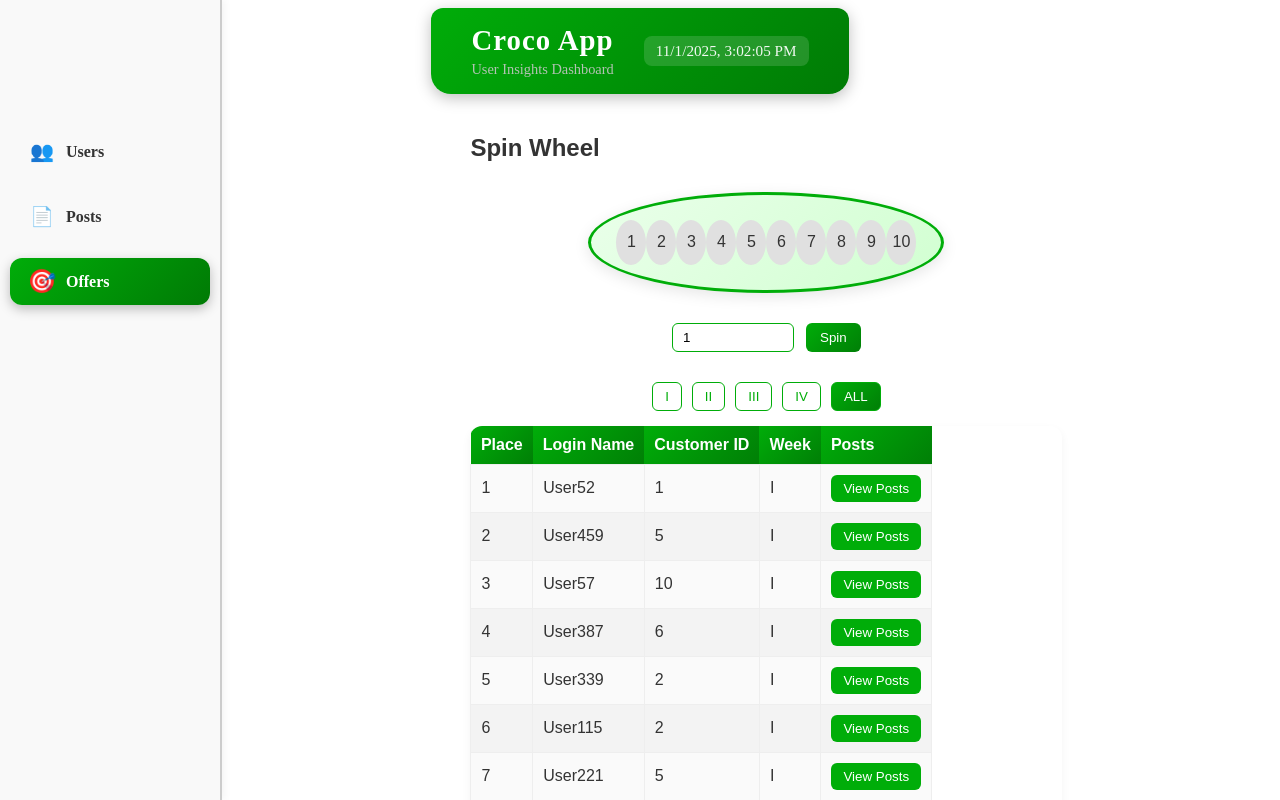
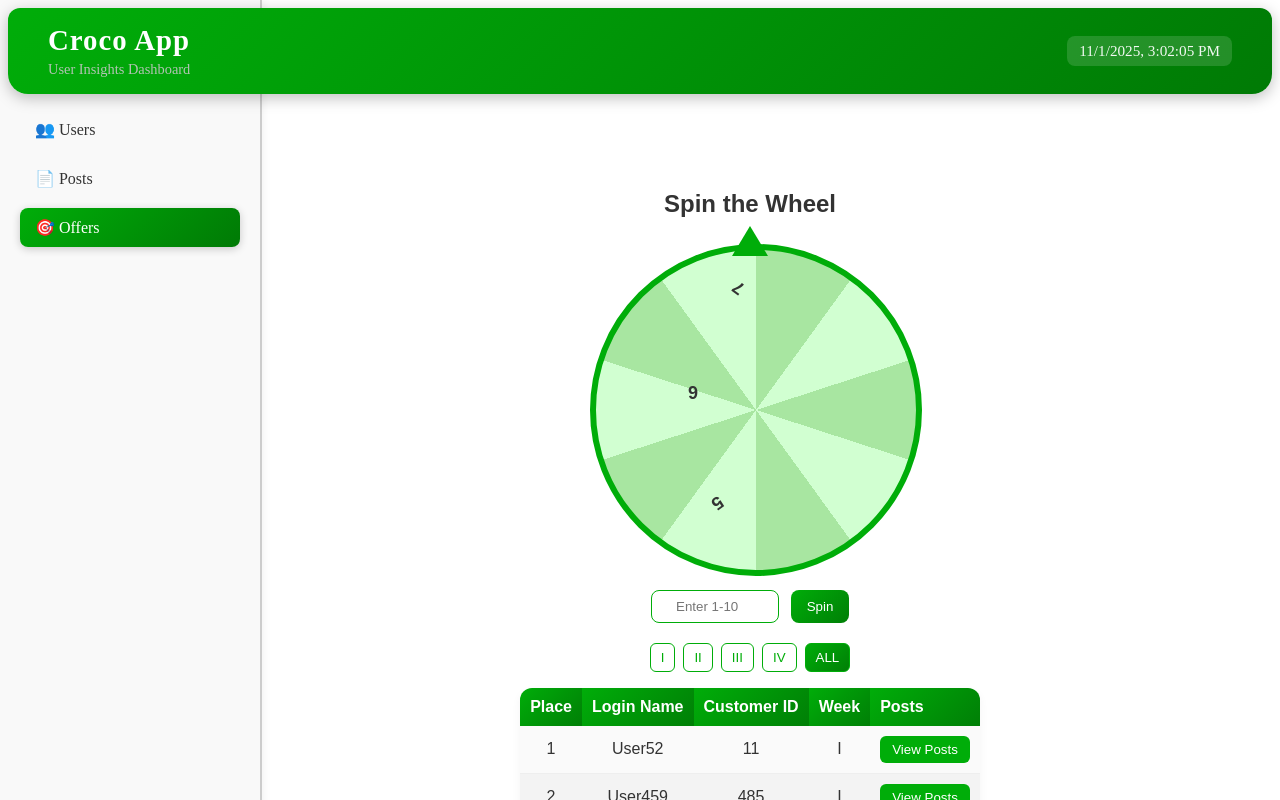
Before and after one commit to Nloading/Croco, an Angular app in the folder croco-app/: page /offers in a window 1280 px wide. Shown: the top 800 px of the page. Built offline with nearby package versions, Linux system fonts and the light colour scheme.

Commit message:
Finalized design

```diff
--- a/croco-app/src/app/app.component.css
+++ b/croco-app/src/app/app.component.css
@@ -1,26 +1,68 @@
 .container {
   display: flex;
   flex-direction: column;
-  align-items: center;
+  min-height: 100vh;
 }
 
 .main-layout {
   display: flex;
   width: 100%;
-  justify-content: center;
+  justify-content: flex-start; /* sidebar to the left position*/
+  align-items: flex-start;
 }
 
+/* Sidebar (navigation) */
 app-navigation {
-  width: 20%;
-  min-width: 150px;
+  flex: 0 0 220px; /* fixed width */
+  min-width: 200px;
+  max-width: 240px;
+  height: 100%;
+  position: sticky;
+  top: 0;
 }
 
+/* Main content wrapper */
 .content {
-  width: 50%;
+  flex: 1;
+  max-width: 1100px; /* limit for large screens */
+  margin: 0 auto;
+  padding: 40px 30px;
+  box-sizing: border-box;
+  display: flex;
+  justify-content: center; /* center inside */
 }
 
-@media (max-width: 1024px) {
+/* Footer stays at bottom */
+app-footer {
+  margin-top: auto;
+}
+
+/* Tablet view */
+@media (max-width: 992px) {
+  .main-layout {
+    flex-direction: column;
+    align-items: center;
+  }
+
+  app-navigation {
+    width: 100%;
+    position: relative;
+    min-width: unset;
+    max-width: none;
+    border-right: none;
+    border-bottom: 1px solid #ccc;
+  }
+
   .content {
-    width: 80%;
+    width: 95%;
+    padding: 20px;
   }
 }
+
+/* Phone view */
+@media (max-width: 600px) {
+  .content {
+    width: 100%;
+    padding: 15px;
+  }
+}
--- a/croco-app/src/app/components/navigation/navigation.component.css
+++ b/croco-app/src/app/components/navigation/navigation.component.css
@@ -1,65 +1,211 @@
+/* Sidebar */
 .nav {
   display: flex;
   flex-direction: column;
   gap: 15px;
   background-color: #f9f9f9;
-  padding: 20px 10px;
-  width: 200px;        /* Default width */
-  max-width: 20%;      /* Will shrink on smaller screens */
-  min-width: 110px;    /* Minimum width for usability */
+  padding: 20px;
+  width: 220px;
+  min-height: 100vh;
   border-right: 2px solid #ccc;
   position: fixed;
+  top: 0;
   left: 0;
-  top: 0;
-  bottom: 0;
   padding-top: 100px;
   box-shadow: 2px 0 8px rgba(0,0,0,0.05);
-  transition: width 0.3s ease;
-  z-index: 100;
-  margin-top: 0px;
+  transition: all 0.3s ease;
 }
 
 .nav ul {
   list-style: none;
   padding: 0;
-  margin-top: 10px;
+  margin: 0;
 }
 
 .nav li {
-  margin-top: 18px;
+  margin-top: 10px;
 }
 
 .nav a {
   text-decoration: none;
   color: #333;
-  font-weight: 600;
-  display: flex;
-  align-items: center;
-  padding: 12px 20px;
-  border-radius: 12px;
-  transition: all 0.3s ease, transform 0.2s;
-  font-size: 1rem;
+  font-weight: 500;
+  display: block;
+  padding: 10px 15px;
+  border-radius: 8px;
+  transition: all 0.3s ease;
 }
 
-.nav a .nav-icon {
-  margin-right: 12px;
-  font-size: 1.2rem;
-}
-
-.nav a:hover {
-  color: white;
-  background: linear-gradient(135deg, #00ad09, #007a05);
-  box-shadow: 0 4px 12px rgba(0,0,0,0.25);
-  transform: translateX(3px);
-}
-
+.nav a:hover,
 .nav li.active a {
   color: white;
   background: linear-gradient(135deg, #00ad09, #007a05);
-  box-shadow: 0 4px 12px rgba(0,0,0,0.25);
+  box-shadow: 0 2px 8px rgba(0, 0, 0, 0.2);
 }
 
-.nav li.active a .nav-icon {
-  transform: scale(1.2);
-  transition: transform 0.3s;
+/* Main content */
+.main-content {
+  margin-left: 220px; /* same as sidebar width */
+  padding: 40px 50px;
+  min-height: calc(100vh - 160px);
+  transition: margin-left 0.3s ease;
+  display: flex;
+  justify-content: center; /* center horizontally */
+  align-items: flex-start;
+  box-sizing: border-box;
 }
+
+/* Users container */
+.users-container {
+  width: 100%;
+  max-width: 1100px; /* center and limit width */
+  margin: 0 auto;
+  padding: 40px;
+  background: #f9fdf9;
+  border-radius: 16px;
+  box-shadow: 0 8px 24px rgba(0, 0, 0, 0.05);
+  font-family: 'Segoe UI', Tahoma, Geneva, Verdana, sans-serif;
+  box-sizing: border-box;
+}
+
+/* Table container */
+.table-container {
+  overflow-x: auto;
+  margin-top: 20px;
+  border-radius: 12px;
+}
+
+/* Table styles */
+table {
+  width: 100%;
+  border-collapse: collapse;
+  border-radius: 12px;
+  overflow: hidden;
+  table-layout: fixed;
+}
+
+th, td {
+  padding: 14px 18px;
+  text-align: left;
+  border-bottom: 1px solid #ddd;
+  word-wrap: break-word;
+  overflow-wrap: break-word;
+  white-space: normal;
+}
+
+th {
+  background: linear-gradient(135deg, #00ad09, #007a05);
+  color: white;
+  text-transform: uppercase;
+  font-size: 0.9rem;
+  letter-spacing: 0.5px;
+}
+
+tr:nth-child(even) {
+  background-color: #f3f9f3;
+}
+
+tr:hover {
+  background-color: #e9f8eb;
+  transition: 0.3s;
+}
+
+/* Buttons */
+.posts-btn,
+.todos-btn {
+  padding: 8px 14px;
+  font-size: 0.9rem;
+  border: none;
+  border-radius: 8px;
+  cursor: pointer;
+  margin-right: 8px;
+  transition: transform 0.2s, box-shadow 0.3s;
+}
+
+.posts-btn {
+  background: linear-gradient(135deg, #00ad09, #007a05);
+  color: white;
+}
+
+.todos-btn {
+  background: linear-gradient(135deg, #ffd700, #e4ba00);
+  color: white;
+  margin-top: 8px;
+}
+
+.posts-btn:hover,
+.todos-btn:hover {
+  transform: scale(1.07);
+  box-shadow: 0 3px 10px rgba(0, 0, 0, 0.2);
+}
+
+/* Responsive adjustments */
+
+/* Medium screens: collapse sidebar */
+@media (max-width: 992px) {
+  .nav {
+    width: 0;
+    padding: 0;
+    overflow: hidden;
+  }
+
+  .main-content {
+    margin-left: 0;
+    padding: 20px;
+  }
+
+  .users-container {
+    width: 95%;
+    padding: 20px;
+  }
+
+  table {
+    font-size: 0.9rem;
+  }
+}
+
+/* Phones: stacked cards for table */
+@media (max-width: 600px) {
+  table, thead, tbody, th, td, tr {
+    display: block;
+    width: 100%;
+    text-align: center;
+  }
+
+  thead tr {
+    display: none;
+  }
+
+  tbody tr {
+    margin-bottom: 20px;
+    background: #f3f9f3;
+    border-radius: 12px;
+    box-shadow: 0 2px 8px rgba(0,0,0,0.05);
+    padding: 12px 16px;
+  }
+
+  tbody td {
+    display: flex;
+    flex-direction: column;
+    justify-content: center;
+    align-items: center;
+    padding: 8px 0;
+    text-align: center;
+    border: none;
+  }
+
+  tbody td::before {
+    content: attr(data-label);
+    font-weight: bold;
+    color: #007a05;
+    display: block;
+    margin-bottom: 4px;
+    text-align: center;
+  }
+
+  .posts-btn,
+  .todos-btn {
+    width: 90%;
+    margin: 5px 0;
+  }
+}
--- a/croco-app/src/app/pages/offers/offers.component.css
+++ b/croco-app/src/app/pages/offers/offers.component.css
@@ -1,189 +1,110 @@
 .offers-container {
   padding: 20px;
-  max-width: 900px;
-  margin: auto;
+  max-width: 920px;
+  margin: 16px auto 60px;
   font-family: Arial, sans-serif;
   color: #333;
+  text-align: center;
 }
 
-/* Wheel section */
-.wheel {
-  display: flex;
-  justify-content: space-between;
-  width: 300px;
-  margin: 30px auto;
-  border: 3px solid #00ad09;
-  border-radius: 50%;
-  padding: 25px;
+/* ===== WHEEL ===== */
+.wheel-wrapper {
   position: relative;
-  background: linear-gradient(135deg, #eaffea, #d1ffd1);
-  box-shadow: 0 4px 15px rgba(0, 0, 0, 0.1);
+  width: 320px;
+  height: 320px;
+  margin: 26px auto;
 }
 
-.sector {
-  width: 45px;
-  height: 45px;
-  border-radius: 50%;
-  background-color: #e0e0e0;
-  display: flex;
-  align-items: center;
-  justify-content: center;
-  transition: transform 1s ease, background-color 0.3s, box-shadow 0.3s;
-  color: #333;
-  font-weight: 500;
-}
-
-.sector.active {
-  background: linear-gradient(135deg, #00ad09, #007f06);
-  color: white;
-  transform: rotate(360deg) scale(1.3);
-  box-shadow: 0 0 15px rgba(0, 173, 9, 0.4);
-}
-
-/* Controls section */
-.wheel-controls {
-  display: flex;
-  justify-content: center;
-  gap: 12px;
-  margin-bottom: 30px;
-}
-
-.wheel-controls input {
-  width: 100px;
-  padding: 6px 10px;
-  border: 1px solid #00ad09;
-  border-radius: 6px;
-  outline: none;
-  transition: box-shadow 0.3s;
-}
-
-.wheel-controls input:focus {
-  box-shadow: 0 0 6px rgba(0, 173, 9, 0.5);
-}
-
-.wheel-controls button {
-  padding: 6px 14px;
-  background: linear-gradient(135deg, #00ad09, #007f06);
-  color: white;
-  border: none;
-  border-radius: 6px;
-  cursor: pointer;
-  transition: transform 0.2s, background 0.3s;
-}
-
-.wheel-controls button:hover {
-  transform: scale(1.05);
-  background: linear-gradient(135deg, #007f06, #005c04);
-}
-
-/* Leaderboard filters */
-.leaderboard-filters {
-  display: flex;
-  gap: 10px;
-  margin-bottom: 15px;
-  justify-content: center;
-}
-
-.leaderboard-filters button {
-  padding: 6px 12px;
-  border: 1px solid #00ad09;
-  border-radius: 6px;
-  background-color: white;
-  cursor: pointer;
-  transition: all 0.3s;
-  color: #00ad09;
-  font-weight: 500;
-}
-
-.leaderboard-filters button.active {
-  background: linear-gradient(135deg, #00ad09, #007f06);
-  color: white;
-}
-
-.leaderboard-filters button:hover {
-  transform: scale(1.05);
-  background: linear-gradient(135deg, #00ad09, #007f06);
-  color: white;
-}
-
-/* Table styles */
-table {
-  width: 100%;
-  border-collapse: collapse;
-  border-radius: 12px;
-  overflow: hidden;
-  box-shadow: 0 4px 10px rgba(0, 0, 0, 0.05);
-}
-
-th {
-  background: linear-gradient(135deg, #00ad09, #007f06);
-  color: white;
-  padding: 10px;
-  text-align: left;
-}
-
-td {
-  border: 1px solid #eee;
-  padding: 10px;
-  background-color: #fafafa;
-  color: #333;
-}
-
-tr:nth-child(even) td {
-  background-color: #f3f3f3;
-}
-
-/* Hover row effect */
-tr:hover td {
-  background-color: #eaffea;
-  transition: background-color 0.3s;
-}
-
-/* Responsive design */
-@media (max-width: 768px) {
-  .offers-container {
-    padding: 10px;
+.pointer {
+  position: absolute;
+  top: -18px;
+  left: 50%;
+  transform: translateX(-50%);
+  width: 0;
+  height: 0;
+  border-left: 18px solid transparent;
+  border-right: 18px solid transparent;
+  border-bottom: 30px solid #00ad09;
+  z-index: 30;
 }
 
 .wheel {
   width: 100%;
-    flex-wrap: wrap;
-    padding: 15px;
+  height: 100%;
+  border-radius: 50%;
+  border: 6px solid #00ad09;
+  transition: transform 5s cubic-bezier(0.33,1,0.68,1);
+  background: conic-gradient(
+    #a8e6a1 0deg 36deg, #d1ffd1 36deg 72deg,
+    #a8e6a1 72deg 108deg, #d1ffd1 108deg 144deg,
+    #a8e6a1 144deg 180deg, #d1ffd1 180deg 216deg,
+    #a8e6a1 216deg 252deg, #d1ffd1 252deg 288deg,
+    #a8e6a1 288deg 324deg, #d1ffd1 324deg 360deg
+  );
+  position: relative;
+  overflow: hidden;
 }
 
-  .wheel-controls {
-    flex-direction: column;
-    gap: 8px;
+.sector {
+  position: absolute;
+  width: 50%;
+  height: 50%;
+  top: 50%;
+  left: 50%;
+  transform-origin: 0 0;
 }
 
-  .wheel-controls input {
-    width: 100%;
+.sector-label {
+  position: absolute;
+  right: -28px;
+  top: 8px;
+  transform-origin: center;
+  font-weight: 700;
+  font-size: 18px;
+  color: #333;
 }
 
-  table {
-    font-size: 14px;
+/* Rotate each number back upright */
+.sector:nth-child(1) .sector-label { transform: rotate(0deg) translate(120px) rotate(0deg); }
+.sector:nth-child(2) .sector-label { transform: rotate(-36deg) translate(120px) rotate(36deg); }
+.sector:nth-child(3) .sector-label { transform: rotate(-72deg) translate(120px) rotate(72deg); }
+.sector:nth-child(4) .sector-label { transform: rotate(-108deg) translate(120px) rotate(108deg); }
+.sector:nth-child(5) .sector-label { transform: rotate(-144deg) translate(120px) rotate(144deg); }
+.sector:nth-child(6) .sector-label { transform: rotate(-180deg) translate(120px) rotate(180deg); }
+.sector:nth-child(7) .sector-label { transform: rotate(-216deg) translate(120px) rotate(216deg); }
+.sector:nth-child(8) .sector-label { transform: rotate(-252deg) translate(120px) rotate(252deg); }
+.sector:nth-child(9) .sector-label { transform: rotate(-288deg) translate(120px) rotate(288deg); }
+.sector:nth-child(10) .sector-label { transform: rotate(-324deg) translate(120px) rotate(324deg); }
+
+/* ===== CONTROLS ===== */
+.wheel-controls { display: flex; justify-content: center; gap: 12px; margin-top: 20px; }
+.wheel-controls input { width: 110px; padding: 8px; border-radius: 8px; border: 1px solid #00ad09; text-align: center; }
+.wheel-controls button { padding: 8px 16px; border-radius: 8px; border: none; background: linear-gradient(135deg,#00ad09,#007f06); color: white; cursor: pointer; }
+.wheel-controls button:hover { transform: translateY(-3px); box-shadow: 0 6px 18px rgba(0,0,0,0.12); }
+
+.error-message { color: #d32f2f; font-weight: 700; margin-top: 8px; }
+
+/* ===== LEADERBOARD ===== */
+.leaderboard-filters { display: flex; justify-content: center; gap: 8px; margin: 20px 0 10px; }
+.leaderboard-filters button { padding: 6px 10px; border-radius: 6px; border: 1px solid #00ad09; background: white; color: #00ad09; cursor: pointer; font-weight: 500; transition: all 0.3s; }
+.leaderboard-filters button.active { background: linear-gradient(135deg,#00ad09,#007f06); color: white; }
+.leaderboard-filters button:hover { transform: scale(1.05); background: linear-gradient(135deg,#00ad09,#007f06); color: white; }
+
+/* ===== TABLE ===== */
+table { width: 100%; border-collapse: collapse; margin-top: 16px; border-radius: 12px; overflow: hidden; box-shadow: 0 4px 10px rgba(0,0,0,0.05); }
+th { background: linear-gradient(135deg,#00ad09,#007f06); color: white; padding: 10px; text-align: left; }
+td { padding: 10px; border-bottom: 1px solid #eee; background: #fafafa; color: #333; }
+tr:nth-child(even) td { background-color: #f3f3f3; }
+tr:hover td { background-color: #eaffea; transition: background-color 0.3s; }
+
+.posts-btn { padding: 6px 12px; background-color: #00ad09; color: white; border: none; border-radius: 6px; cursor: pointer; }
+.posts-btn:hover { transform: scale(1.05); background-color: #007a05; }
+
+/* ===== RESPONSIVE ===== */
+@media (max-width: 760px) {
+  .wheel-wrapper { width: 260px; height: 260px; }
+  .wheel-controls { flex-direction: column; gap: 10px; }
+  .wheel-controls input { width: 100%; }
+  table { display: block; overflow-x: auto; white-space: nowrap; font-size: 14px; }
+  th, td { padding: 8px; }
 }
-}
-
-/* Scroll for small screens */
-table {
-  display: block;
-  overflow-x: auto;
-  white-space: nowrap;
-}
-
-.posts-btn {
-  padding: 6px 12px;
-  background-color: #00ad09;
-  color: white;
-  border: none;
-  border-radius: 6px;
-  transition: transform 0.2s, background-color 0.2s, box-shadow 0.2s;
-  cursor: pointer;
-}
-
-.posts-btn:hover {
-  transform: scale(1.05);
-  background-color: #007a05;
-  box-shadow: 0 2px 8px rgba(0,0,0,0.2);
-}
--- a/croco-app/src/app/pages/offers/offers.component.html
+++ b/croco-app/src/app/pages/offers/offers.component.html
@@ -1,19 +1,36 @@
 <div class="offers-container">
-  <h2>Spin Wheel</h2>
+  <h2>Spin the Wheel</h2>
 
   <!-- Wheel -->
-  <div class="wheel">
-    @for (n of wheelNumbers; track n) {
-      <div class="sector" [class.active]="spinNumber() === n">{{ n }}</div>
-    }
+  <div class="wheel-wrapper">
+    <div class="wheel" [style.transform]="'rotate(' + rotationAngle() + 'deg)'">
+      @for (n of wheelNumbers; track n) {
+        <div class="sector" [style.transform]="'rotate(' + ((n - 1) * 36) + 'deg)'">
+          <span class="sector-label">{{ n }}</span>
+        </div>
+      }
+    </div>
+    <div class="pointer"></div>
   </div>
 
+  <!-- Input + Button -->
   <div class="wheel-controls">
-    <input type="number" min="1" max="10" [(ngModel)]="inputNumber" placeholder="Enter 1-10">
+    <input
+      type="number"
+      min="1"
+      max="10"
+      [(ngModel)]="inputNumber"
+      placeholder="Enter 1-10"
+    />
     <button (click)="spinWheel()">Spin</button>
   </div>
 
-  <!-- Filters -->
+  <!-- Error Message -->
+  @if (errorMessage()) {
+    <div class="error-message">{{ errorMessage() }}</div>
+  }
+
+  <!-- Leaderboard Filters -->
   <div class="leaderboard-filters">
     @for (w of weekOptions; track w) {
       <button
@@ -25,7 +42,7 @@
     }
   </div>
 
-  <!-- Table -->
+  <!-- Leaderboard Table -->
   <table>
     <thead>
       <tr>
@@ -44,11 +61,7 @@
           <td>{{ item.customerId }}</td>
           <td>{{ item.week }}</td>
           <td>
-            <button
-              class="posts-btn"
-              [routerLink]="['/posts']"
-              [queryParams]="{ userId: item.customerId }"
-            >
+            <button class="posts-btn" [routerLink]="['/posts']" [queryParams]="{ userId: item.customerId }">
               View Posts
             </button>
           </td>
--- a/croco-app/src/app/pages/offers/offers.component.ts
+++ b/croco-app/src/app/pages/offers/offers.component.ts
@@ -1,8 +1,7 @@
 import { Component, signal } from '@angular/core';
-import { NgClass, CommonModule } from '@angular/common';
-import { FormsModule, ReactiveFormsModule } from '@angular/forms';
-import { RouterLink, RouterLinkActive } from '@angular/router';
-import { HttpClient, HttpClientModule } from '@angular/common/http';
+import { CommonModule } from '@angular/common';
+import { FormsModule } from '@angular/forms';
+import { RouterLink } from '@angular/router';
 
 export type WeekType = 'I' | 'II' | 'III' | 'IV' | 'ALL';
 
@@ -16,34 +15,35 @@ export interface LeaderboardItem {
 @Component({
   selector: 'app-offers',
   standalone: true,
-  imports: [CommonModule, FormsModule, ReactiveFormsModule, RouterLink, RouterLinkActive, HttpClientModule],
+  imports: [CommonModule, FormsModule, RouterLink],
   templateUrl: './offers.component.html',
-  styleUrls: ['./offers.component.css']
+  styleUrls: ['./offers.component.css'],
 })
 export class OffersComponent {
-  // ---- signals ----
+  // ====== Wheel ======
+  wheelNumbers = Array.from({ length: 10 }, (_, i) => i + 1);
+  inputNumber = signal<number | null>(null);
+  rotationAngle = signal<number>(0);
+  currentRotation = 0;
+  errorMessage = signal<string>('');
+
+  // ====== Leaderboard ======
   leaderboard = signal<LeaderboardItem[]>(this.generateLeaderboard());
   filterWeek = signal<WeekType>('ALL');
   weekOptions: WeekType[] = ['I', 'II', 'III', 'IV', 'ALL'];
 
-  // ---- wheel data ----
-  spinNumber = signal<number | null>(null);
-  inputNumber = signal<number>(1);
-  wheelNumbers = Array.from({ length: 10 }, (_, i) => i + 1);
-
-  // ======== GENERATE LEADERBOARD ========
+  // ====== Generate random leaderboard ======
   generateLeaderboard(): LeaderboardItem[] {
     const weeks: Exclude<WeekType, 'ALL'>[] = ['I', 'II', 'III', 'IV'];
     const data: LeaderboardItem[] = [];
 
-    // თითო კვირაზე მინიმუმ 10 ობიექტი
     weeks.forEach((w) => {
       for (let i = 1; i <= 10; i++) {
         data.push({
-          customerId: Math.floor(Math.random() * 10) + 1, // ✅ რეალური userId 1–10
+          customerId: Math.floor(Math.random() * 1000),
           loginName: `User${Math.floor(Math.random() * 1000)}`,
           place: i,
-          week: w
+          week: w,
         });
       }
     });
@@ -51,7 +51,7 @@ export class OffersComponent {
     return data;
   }
 
-  // ======== FILTER BY WEEK ========
+  // ====== Filter Leaderboard ======
   setFilter(week: WeekType) {
     this.filterWeek.set(week);
   }
@@ -59,16 +59,22 @@ export class OffersComponent {
   filteredLeaderboard() {
     const selected = this.filterWeek();
     if (selected === 'ALL') return this.leaderboard();
-    return this.leaderboard().filter(item => item.week === selected);
+    return this.leaderboard().filter((item) => item.week === selected);
   }
 
-  // ======== SPIN WHEEL ========
+  // ====== Spin Wheel ======
   spinWheel() {
     const n = this.inputNumber();
-    if (n < 1 || n > 10) {
-      alert('აღნიშნული სექტორი ვერ მოიძებნა');
+    if (!n || n < 1 || n > 10) {
+      this.errorMessage.set('Invalid sector number (1-10)');
       return;
     }
-    this.spinNumber.set(n);
+
+    this.errorMessage.set('');
+    const sectorAngle = 360 / 10;
+    const randomSpins = 5 * 360;
+    const targetAngle = (10 - n + 1) * sectorAngle; // reverse for alignment
+    this.currentRotation += randomSpins + targetAngle;
+    this.rotationAngle.set(this.currentRotation);
   }
 }
--- a/croco-app/src/app/pages/users/users.component.css
+++ b/croco-app/src/app/pages/users/users.component.css
@@ -1,6 +1,5 @@
 /* Main content space for sidebar */
 .main-content {
-  margin-left: 200px; /* sidebar width */
   padding: 40px 50px;
   min-height: calc(100vh - 160px); /* adjust for header/footer */
   transition: margin-left 0.3s ease;
@@ -9,7 +8,7 @@
 /* Users container */
 .users-container {
   padding: 40px;
-  max-width: 100%;
+  max-width: 1000px;
   margin: 0 auto;
   font-family: 'Segoe UI', Tahoma, Geneva, Verdana, sans-serif;
   background: #f9fdf9;
@@ -29,7 +28,7 @@
 
 /* Search input */
 .search-box input {
-  width: 94%;
+  width: 100%;
   padding: 14px;
   border-radius: 10px;
   border: 2px solid #cfcfcf;
@@ -44,11 +43,12 @@
   box-shadow: 0 4px 12px rgba(0, 173, 9, 0.2);
 }
 
-/* Table container with responsive scroll */
+/* Table container */
 .table-container {
   overflow-x: auto;
-  margin-top: 20px;
+  margin: 20px auto; /* center table */
   border-radius: 12px;
+  max-width: 100%;
 }
 
 /* Table styles */
@@ -57,7 +57,8 @@ table {
   border-collapse: collapse;
   border-radius: 12px;
   overflow: hidden;
-  table-layout: fixed;
+  table-layout: fixed; /* prevent overflow */
+  margin: 0 auto; /* center table */
 }
 
 th, td {
@@ -141,6 +142,7 @@ tr:hover {
   table, thead, tbody, th, td, tr {
     display: block;
     width: 100%;
+    text-align: center; /* center content */
   }
 
   thead tr {
@@ -153,30 +155,36 @@ tr:hover {
     border-radius: 12px;
     box-shadow: 0 2px 8px rgba(0,0,0,0.05);
     padding: 12px 16px;
+    text-align: center; /* center row content */
   }
 
   tbody td {
     display: flex;
-    justify-content: space-between;
+    justify-content: center; /* center content horizontally */
+    align-items: center;
+    flex-wrap: wrap;
     padding: 10px 0;
-    text-align: right;
     border: none;
     position: relative;
+    text-align: center;
   }
 
   tbody td::before {
     content: attr(data-label);
-    position: absolute;
-    left: 12px;
+    position: relative;
+    left: 0;
     font-weight: bold;
     color: #007a05;
-    text-align: left;
+    width: 100%;
+    display: block;
+    margin-bottom: 4px;
+    text-align: center; /* center label */
   }
 
   .posts-btn,
   .todos-btn {
     width: 48%;
-    margin: 5px 1% 0 1%;
+    margin: 5px 1%;
     font-size: 0.85rem;
   }
 }
```
Lines whose indentation alone changed are shown as unchanged.
